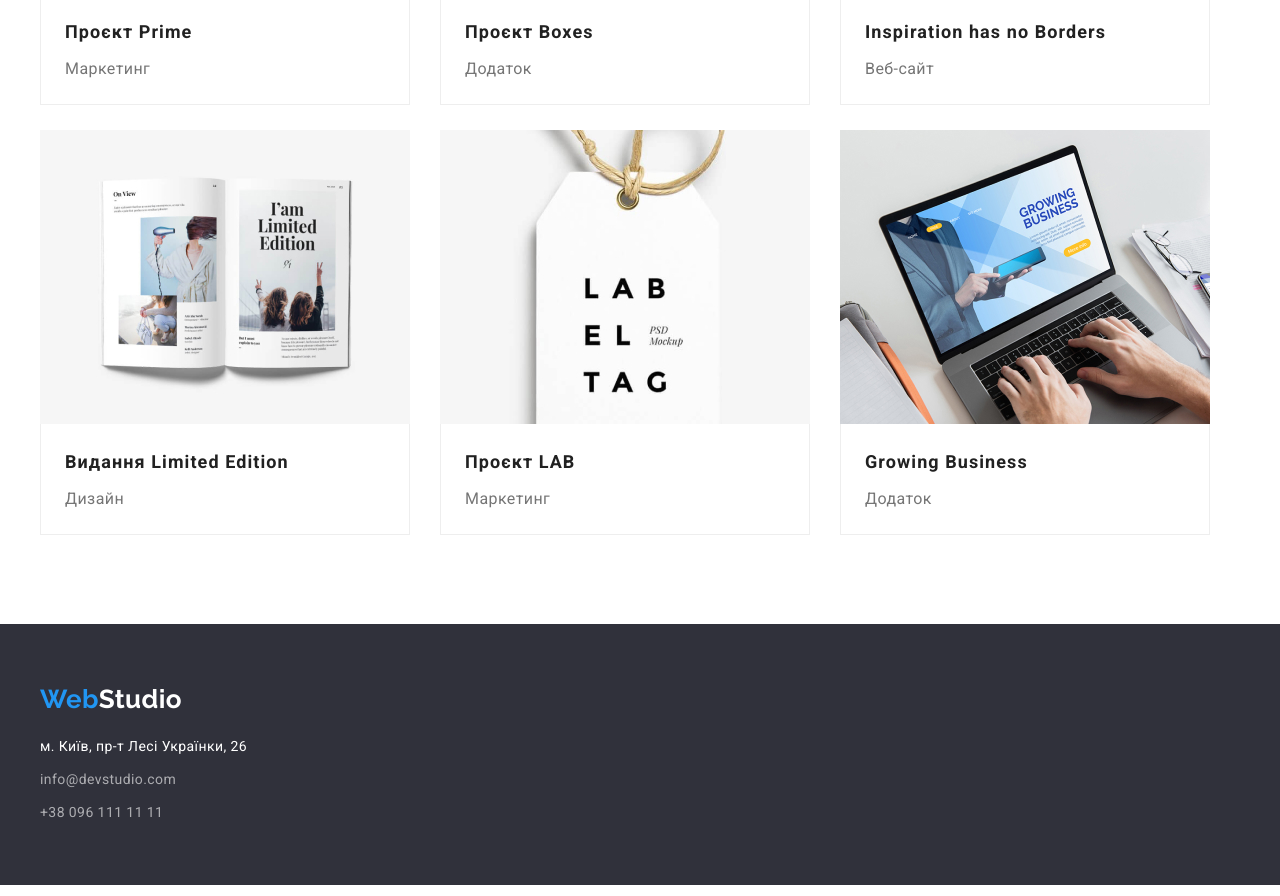
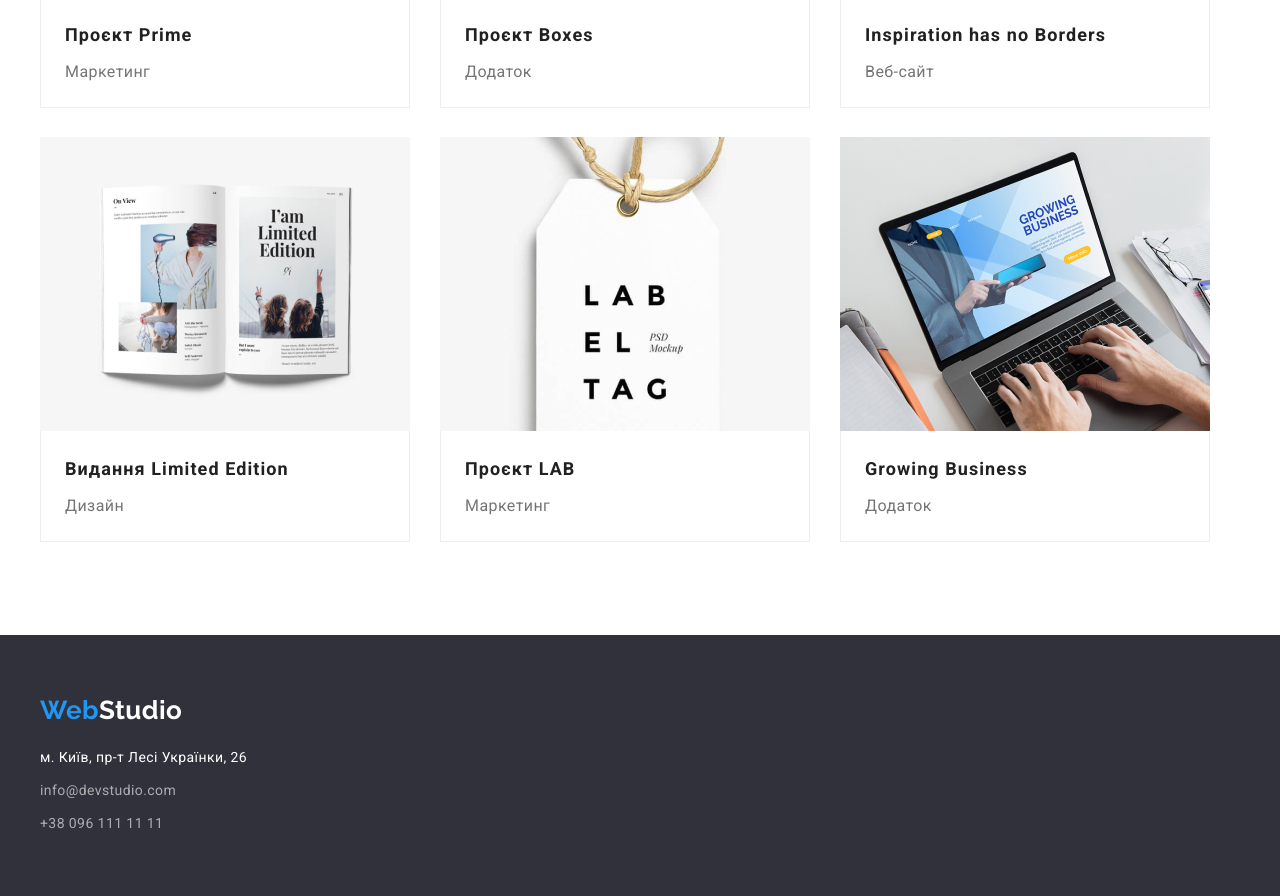
Before and after one commit to Krasnroma/goit-markup-hw-03, a plain HTML site: page portfolio.html in a window 1280 px wide. Shown: the part 997-1893 px from the top of the page. Drawn offline with Linux system fonts and the light colour scheme.

Commit message:
10/30/22 16:24

```diff
--- a/css/styles.css
+++ b/css/styles.css
@@ -32,6 +32,9 @@ h1, h2, h3, li, p{
 ul{
     padding: 0;
     list-style-type: none;
+}
+a{
+    text-decoration: none;
 }
 
 .container{
@@ -107,6 +110,7 @@ header{
 .logo-white{
     color: var(--rgba-logo-white);
 }
+
 /* site nav  in header*/
 
 .site-nav{
@@ -115,7 +119,7 @@ header{
 }
 .site-nav .item{
     margin-right: 50px;
-    padding: 32px 0;
+    /* padding: 32px 0; */
 }
 .site-nav .item:last-child{
     margin-right: 0;
@@ -126,6 +130,7 @@ header{
     line-height: 1.14;
     letter-spacing: 0.02em;
     text-decoration: none;
+    padding: 32px 0;
 }
 .site-nav .link.current{
     color: var(--accent-color);
@@ -144,7 +149,6 @@ header{
 }
 .auth-nav .item{
     margin-right: 50px;
-    padding: 32px 0;
 }
 .auth-nav .item:last-child{
     margin-right: 0;
@@ -155,6 +159,7 @@ header{
     line-height: 1.14;
     letter-spacing: 0.02em;
     text-decoration: none;
+    padding: 32px 0;
 }
 .auth-nav a:hover,
 .auth-nav a:focus{
@@ -163,12 +168,12 @@ header{
 
 /* footer */
 
-
 footer{
     background-color: var(--bg-color);
     padding: 60px 0;
 }
-.logo-footer{
+.footer.logo{
+    display: flex;
     margin-bottom: 20px;
 }
 .adress{
@@ -318,13 +323,16 @@ footer address a:focus{
     margin-bottom: 50px;
 }
 
+.text-people{
+    padding-top: 30px;
+    padding-bottom: 30px;
+}
 .team .main-text{
     color: var(--h-text-color);
     font-weight: 500;
     font-size: 16px;
     line-height: 1.18;
-    padding-top: 30px;
-    padding-bottom: 10px;
+    margin-bottom: 10px;
     text-align: center;
 }
 
@@ -333,7 +341,6 @@ footer address a:focus{
     line-height: 1.18;
     text-align: center;
     padding-top: 0;
-    padding-bottom: 30px;
     margin: 0;
 }
 
@@ -361,6 +368,7 @@ footer address a:focus{
     max-height: 38px;
     padding: 6px 22px;
     margin-right: 8px;
+    border-radius: 4px;
 }
 .button.filte.current{
     background-color: var(--rgba-logo-blue);
@@ -376,12 +384,10 @@ footer address a:focus{
 /* main text portfolio */
 
 
-.portfolio .text{
-    padding-left: 24px;
-}
 .portfolio .list{
     display: flex;
     flex-wrap: wrap;
+    gap: 30px;
 }
 .portfolio .img{
     display: block;
@@ -391,35 +397,24 @@ footer address a:focus{
     border-style: solid;
     border-color: var(--border-color);
     border-top: none;
+    padding-top: 20px;
+    padding-bottom: 20px;
+    padding-left: 24px;
+
 }
 .portfolio .item{
     width: 370px;
-    height: 400px;
-    margin-right: 30px;
-    margin-bottom: 30px;
-}
-.portfolio .item:nth-child(3n){
-    margin-right: 0;
-}
-.portfolio .item:nth-last-child(-n+3){
-    margin-bottom: 0;
-}
-.portfolio .a{
-    text-decoration: none;
+    height: 404px;
 }
 .portfolio .main-text{
     color: var(--h-text-color);
     font-size: 18px;
     line-height: 2;
     letter-spacing: 0.06em;
-    padding-top: 20px;
-    padding-bottom: 4px;
-    padding-left: 24px;
+    margin-bottom: 4px;
 }
 .portfolio .text{
     color: var(--primary-text-color);
     font-size: 16px;
     line-height: 1.88;
-    padding-bottom: 20px;
-    padding-left: 24px;
 }
--- a/portfolio.html
+++ b/portfolio.html
@@ -23,7 +23,9 @@
         >
         <nav>
           <ul class="site-nav list">
-            <li class="item"><a href="./index.html" class="link">Студія</a></li>
+            <li class="item">
+              <a href="./index.html" class="link current">Студія</a>
+            </li>
             <li class="item">
               <a href="./portfolio.html" class="link current">Портфоліо</a>
             </li>
@@ -204,13 +206,11 @@
     </main>
     <!--Підвал-->
     <footer>
-      <div class="container footer">
-        <div class="logo-footer">
-          <a class="logo" href="./index.html"
-            ><span class="logo-blue">Web</span
-            ><span class="logo-white">Studio</span></a
-          >
-        </div>
+      <div class="container">
+        <a href="./index.html" class="logo footer"
+          ><span class="logo-blue">Web</span
+          ><span class="logo-white">Studio</span></a
+        >
         <address>
           <ul class="list">
             <li class="adress-list">
```
Also changed, not shown: index.html (+12 -6 lines).
